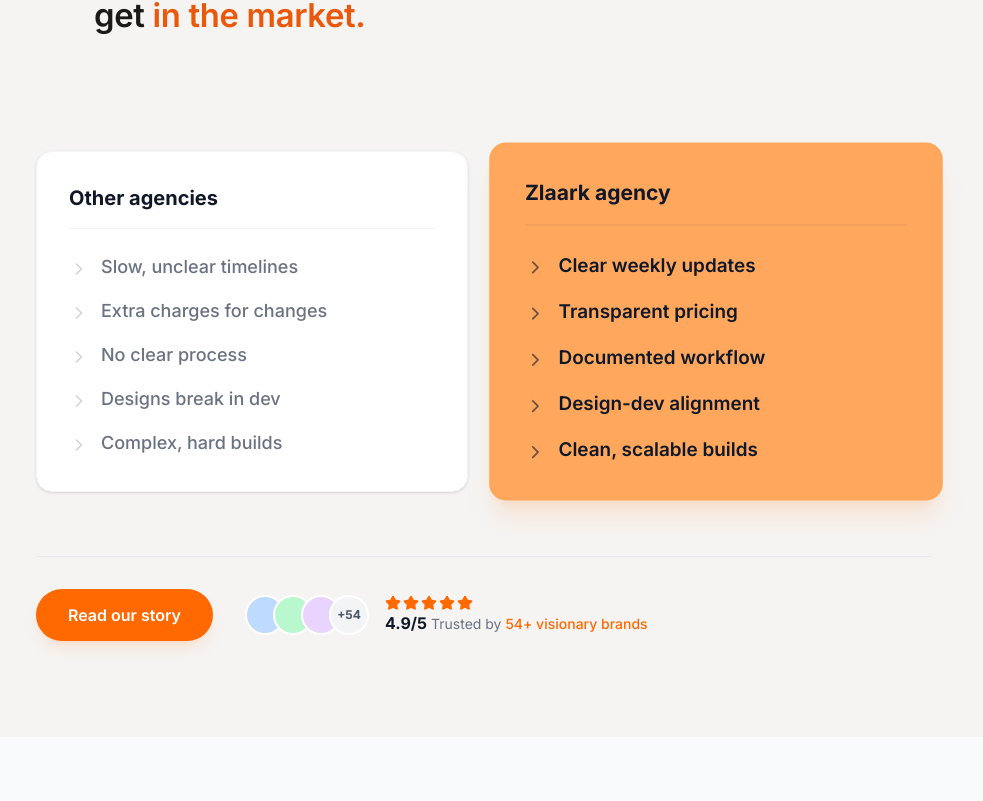
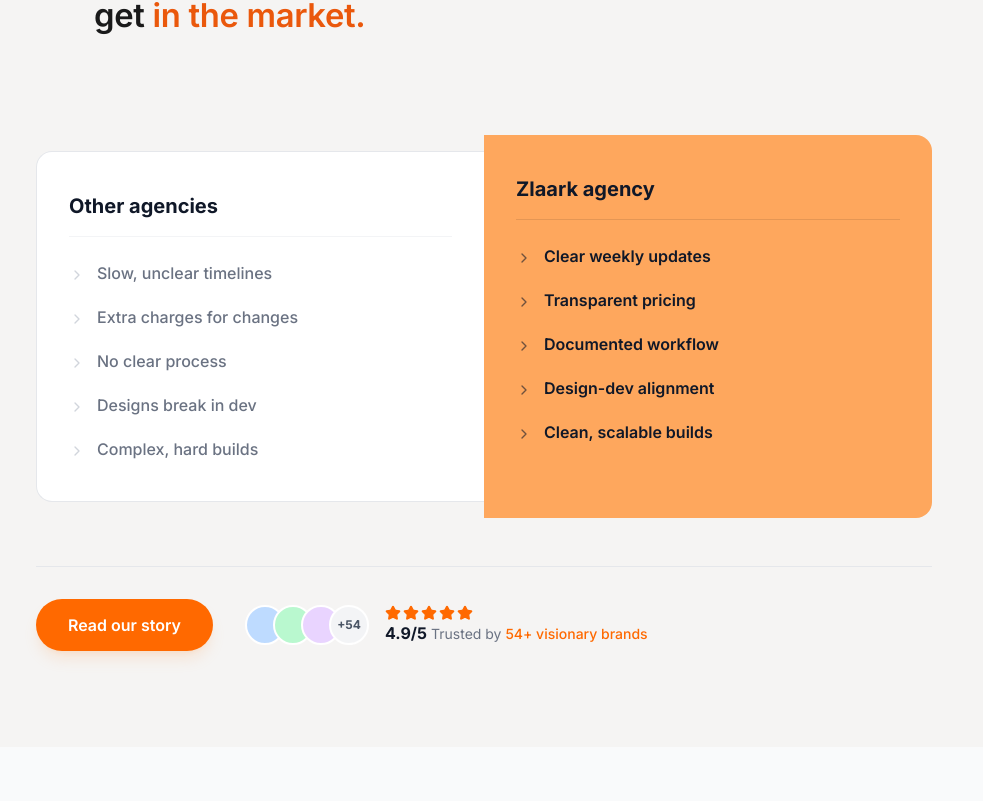
Before and after one commit to Zlaark/zl-new, a Next.js app: page / in a window 1280 px wide. Shown: the part 1979-2780 px from the top of the page, without its empty margins (156-1139 px from the left). Built offline with nearby package versions, Linux system fonts and the light colour scheme.

Commit message:
feat: Add new `AgencyComparison` component displaying Zlaark's benefits versus other agencies, including a call to action and social proof.

```diff
--- a/src/components/home/AgencyComparison.jsx
+++ b/src/components/home/AgencyComparison.jsx
@@ -26,18 +26,18 @@
             <div className="container mx-auto max-w-4xl">
 
                 {/* Comparison Grid */}
-                <div className="grid grid-cols-1 md:grid-cols-2 gap-8 mb-16 items-stretch">
+                <div className="grid grid-cols-1 md:grid-cols-2 gap-0 mb-16 items-stretch">
 
                     {/* Left Card - Other Agencies */}
                     {/* Kept bg-white, added shadow-sm for subtle lift against gray bg */}
-                    <div className="p-8 rounded-2xl bg-white border border-gray-100 shadow-sm">
+                    <div className="px-8 py-10 rounded-l-2xl bg-white border border-gray-200 border-r-0">
                         <h3 className="text-xl font-bold text-gray-900 mb-6 border-b border-gray-100 pb-4">
                             Other agencies
                         </h3>
-                        <ul className="space-y-4">
+                        <ul className="space-y-5">
                             {otherAgencies.map((item, index) => (
-                                <li key={index} className="flex items-start gap-3 text-gray-500 font-medium text-lg">
-                                    <div className="mt-1.5"><ChevronRight className="w-5 h-5 text-gray-300" /></div>
+                                <li key={index} className="flex items-start gap-3 text-gray-500 font-medium text-base">
+                                    <div className="mt-1.5"><ChevronRight className="w-4 h-4 text-gray-300" /></div>
                                     <span>{item}</span>
                                 </li>
                             ))}
@@ -45,14 +45,14 @@
                     </div>
 
                     {/* Right Card - Zlaark (Orange) */}
-                    <div className="p-8 rounded-2xl bg-[#FEA75D] shadow-xl shadow-[#FEA75D]/20 transform md:scale-105 relative z-10 text-gray-900 border-2 border-[#FEA75D]">
-                        <h3 className="text-xl font-bold mb-6 border-b border-gray-900/10 pb-4">
+                    <div className="px-8 py-10 rounded-r-2xl bg-[#FEA75D] text-gray-900 -my-4 relative z-10">
+                        <h3 className="text-xl font-bold mb-6 border-b border-black/10 pb-4">
                             Zlaark agency
                         </h3>
-                        <ul className="space-y-4">
+                        <ul className="space-y-5">
                             {zlaarkBenefits.map((item, index) => (
-                                <li key={index} className="flex items-start gap-3 font-semibold text-lg">
-                                    <div className="mt-1.5"><ChevronRight className="w-5 h-5 text-gray-900/60" /></div>
+                                <li key={index} className="flex items-start gap-3 font-semibold text-base">
+                                    <div className="mt-1.5"><ChevronRight className="w-4 h-4 text-gray-900/60" /></div>
                                     <span>{item}</span>
                                 </li>
                             ))}
```
